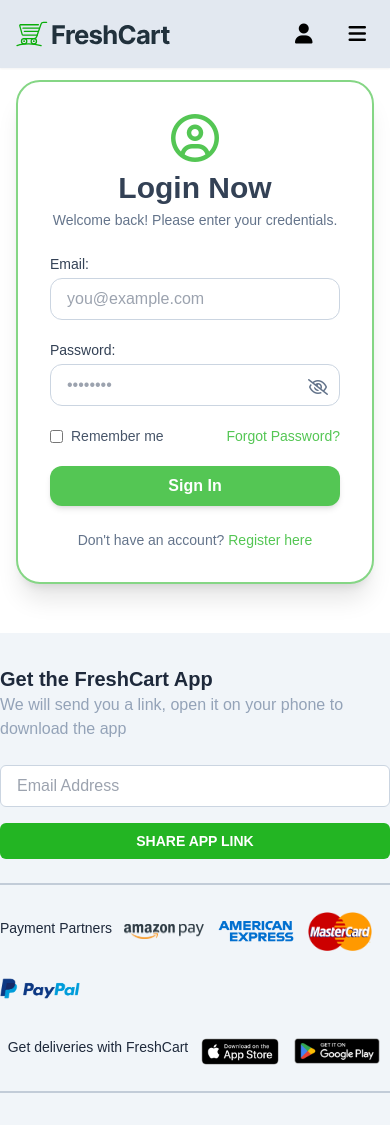
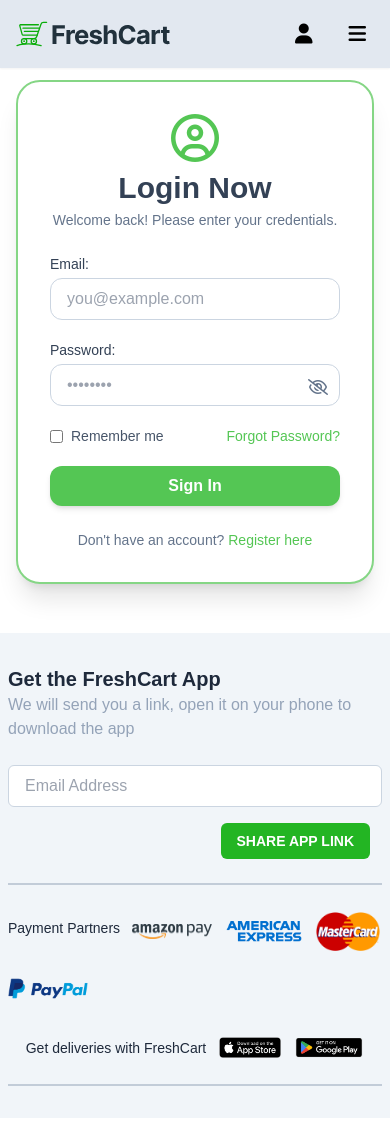
Before and after one commit to Belal1khalil/E-commerce, a React (Vite) app: page /login in a window 390 px wide. Built offline with nearby package versions, Linux system fonts and the light colour scheme; a web font is replaced by a local one.

Commit message:
make footer more responsive

```diff
--- a/src/components/Footer/Footer.jsx
+++ b/src/components/Footer/Footer.jsx
@@ -7,38 +7,9 @@ import googleStore from "../../assets/imgs/get-google-play.png"
 export default function Footer() {
   return (
     <>
-  {/* <footer className="bg-slate-200 py-8 ">
-    <div className="container space-y-4">
-     <header className="px-2" >
-     <h2 className="text-xl font-semibold text-slate-800 mb-2">Get the Fresh Cart</h2>
-     <p className="text-slate-400 ">We will send you a link , open it on your phone to download the app</p>
-     </header>
 
-      <div className="flex flex-col sm:flex-row gap-4 ">
-        <input className="form-control grow" type="email" name="" id="" placeholder="Email Address" />
-          <button className="btn uppercase bg-primary-800 hover:bg-primary-900 font-semibold text-sm text-white  "> Share App Link</button>
-      </div>
 
-      <div className="flex flex-col lg:flex-row     justify-between items-center gap-6 py-4 border-y-2 border-slate-300 border-opacity-50">
-        <div className="payment flex items-center gap-5 px-2 md:px-0">
-          <h3>Payment partners</h3>
-              <img className=" w-20 md:w-24" src={amazonoayLogo} alt="amazon pay" />
-              <img className=" w-20 md:w-24" src={AmericanExpress} alt="AmericanExpress pay" />
-              <img className="w-16 md:w-20" src={MasterCard} alt="MasterCard pay" />
-              <img className=" w-20 md:w-24" src={Paypal} alt="Paypal pay" />
-
-        </div>
-
-        <div className="dowmload flex items-center gap-5  px-2 md:px-0">
-          <h3>Get deliveries with FreshCart</h3>
-           <img className=" w-20 md:w-24" src={AppStore} alt="App Store png" />
-           <img className=" w-[90px] md:w-[110px]" src={googleStore} alt="googleStore png" />
-        </div>
-       </div>
-      </div>
-    </footer> */}
-
-<footer className="bg-slate-100 shadow-sm py-8">
+<footer className="bg-slate-100 shadow-sm py-8 px-2">
         <div className="container space-y-6">
           {/* Header Section */}
           <header>
@@ -57,9 +28,11 @@ export default function Footer() {
               className="form-control grow px-4 py-2 rounded-md border border-slate-300 focus:ring-2 focus:ring-primary-800"
               placeholder="Email Address"
             />
-            <button className="btn uppercase text-sm font-semibold text-white bg-primary-800 hover:bg-primary-900 py-2 px-4 rounded-md">
+          <div>
+          <button className="btn  block  ms-auto mx-3  uppercase text-sm font-semibold text-white bg-primary-800 hover:bg-primary-900 py-2 px-4 rounded-md">
               Share App Link
             </button>
+          </div>
           </div>
 
           {/* Partners and Downloads */}
@@ -84,18 +57,18 @@ export default function Footer() {
             </div>
 
             {/* Download Links */}
-            <div className="download flex flex-wrap items-center gap-3">
-              <h3 className="text-sm font-medium text-slate-800 mb-2 lg:mb-0">
+            <div className="download flex justify-center items-center gap-3">
+              <h3 className="text-sm font-medium text-slate-800  lg:mb-0">
                 Get deliveries with FreshCart
               </h3>
               <img
                 src={AppStore}
-                className="w-20 md:w-24"
+                className="w-16 md:w-24"
                 alt="App Store"
               />
               <img
                 src={googleStore}
-                className="w-[90px] md:w-[110px]"
+                className="w-[70px] md:w-[110px]"
                 alt="Google Play"
               />
             </div>
```
